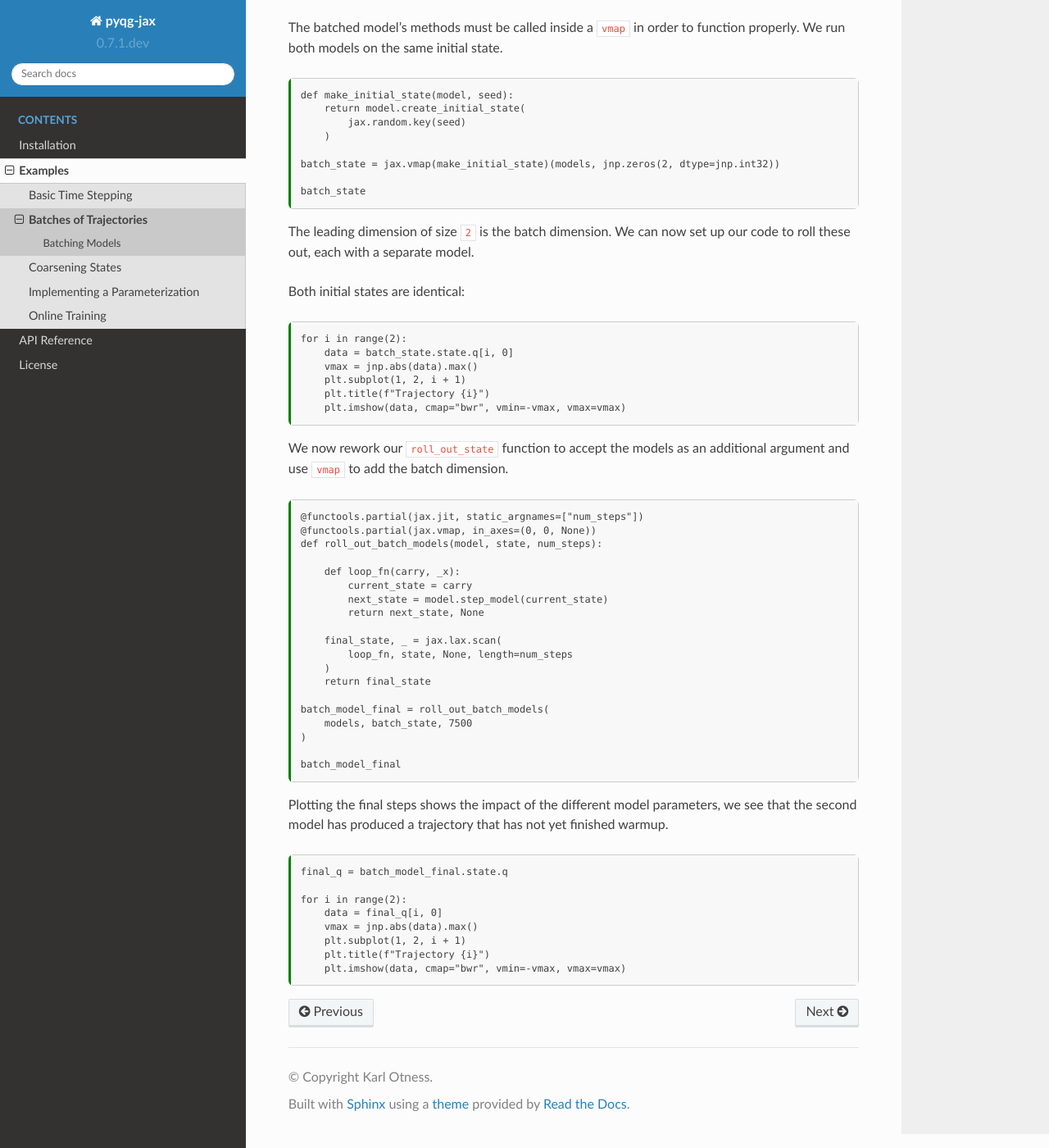
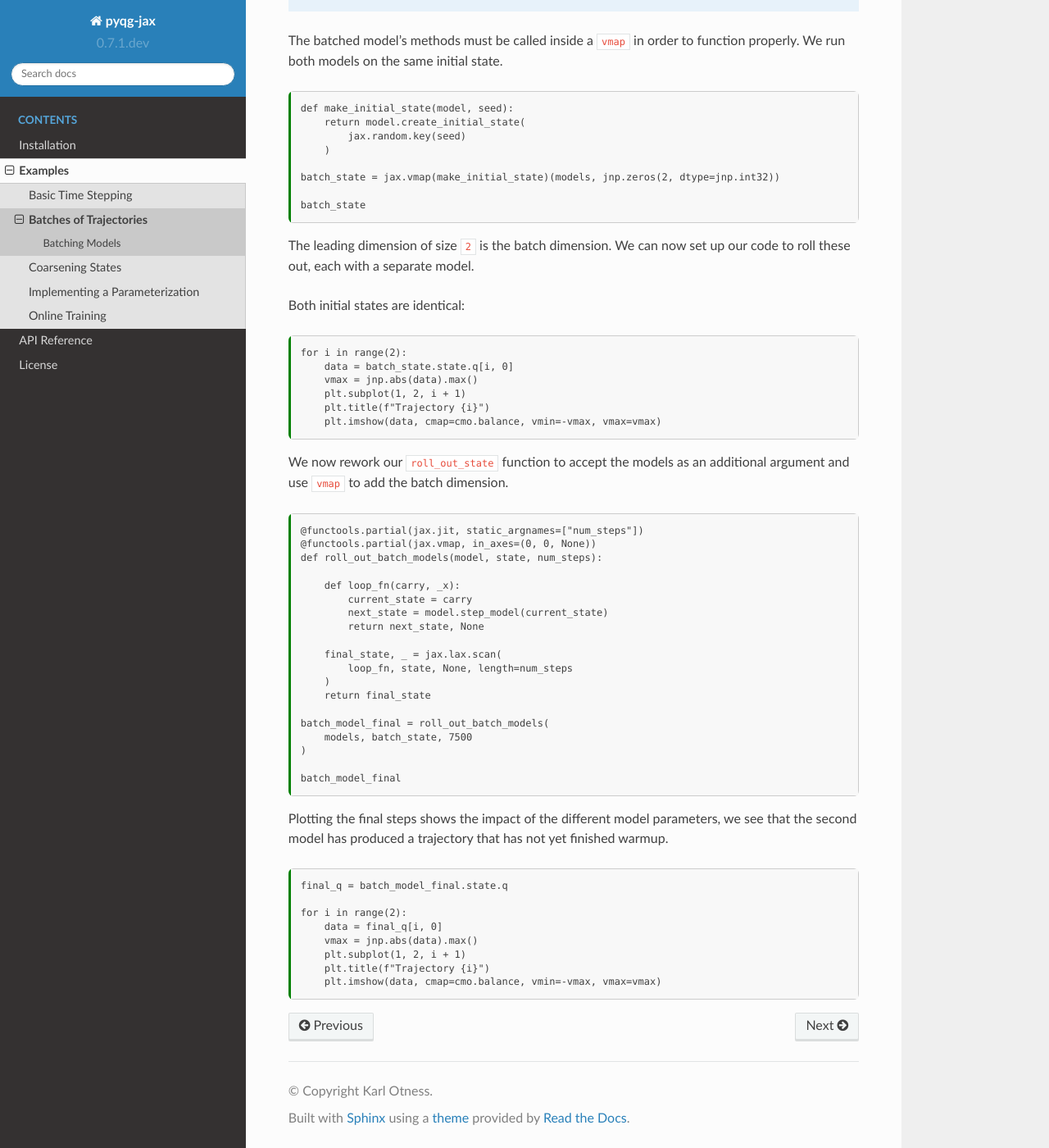
Before and after one commit to karlotness/pyqg-jax, a Sphinx documentation site: the page built from docs/examples.batchstep.md, in a window 1280 px wide and 1400 px high, scrolled down 2557 px. Shown: the whole window at 82% size. Built offline with Sphinx 7.4.7 and the Read the Docs theme 2.0.0, drawn with Linux system fonts in a browser that asks for light colours; some of the changed text lies outside the part shown.

Commit message:
Use cmocean balance colormap for example plots.

````diff
--- a/docs/examples.batchstep.md
+++ b/docs/examples.batchstep.md
@@ -27,6 +27,7 @@
 %env JAX_ENABLE_X64=True
 import functools
 import matplotlib.pyplot as plt
+import cmocean.cm as cmo
 import jax
 import jax.numpy as jnp
 import pyqg_jax
@@ -110,7 +111,7 @@
     vmax = jnp.abs(data).max()
     plt.subplot(1, 3, i + 1)
     plt.title(f"Trajectory {i}")
-    plt.imshow(data, cmap="bwr", vmin=-vmax, vmax=vmax)
+    plt.imshow(data, cmap=cmo.balance, vmin=-vmax, vmax=vmax)
 ```
 
 Notice that each trajectory has evolved separately and produced a
@@ -176,7 +177,7 @@
     vmax = jnp.abs(data).max()
     plt.subplot(1, 2, i + 1)
     plt.title(f"Trajectory {i}")
-    plt.imshow(data, cmap="bwr", vmin=-vmax, vmax=vmax)
+    plt.imshow(data, cmap=cmo.balance, vmin=-vmax, vmax=vmax)
 ```
 
 We now rework our `roll_out_state` function to accept the models as an
@@ -216,5 +217,5 @@
     vmax = jnp.abs(data).max()
     plt.subplot(1, 2, i + 1)
     plt.title(f"Trajectory {i}")
-    plt.imshow(data, cmap="bwr", vmin=-vmax, vmax=vmax)
+    plt.imshow(data, cmap=cmo.balance, vmin=-vmax, vmax=vmax)
 ```
--- a/docs/requirements.txt
+++ b/docs/requirements.txt
@@ -5,5 +5,6 @@
 packaging
 myst-nb
 matplotlib
+cmocean
 equinox
 optax
````
Also changed, not shown: docs/examples.basicstep.md (+3 -2 lines), docs/examples.coarsen.md (+3 -2 lines).
